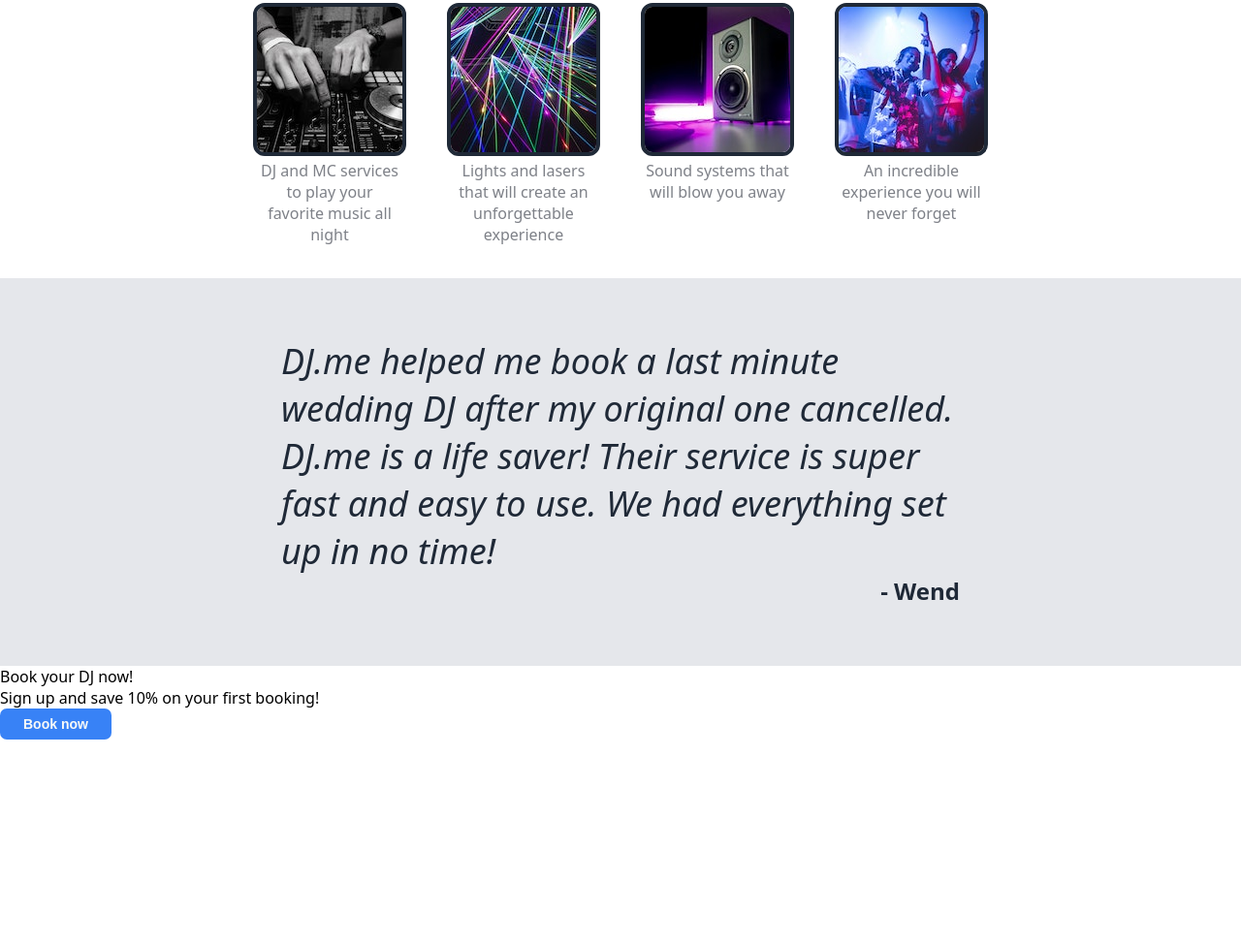
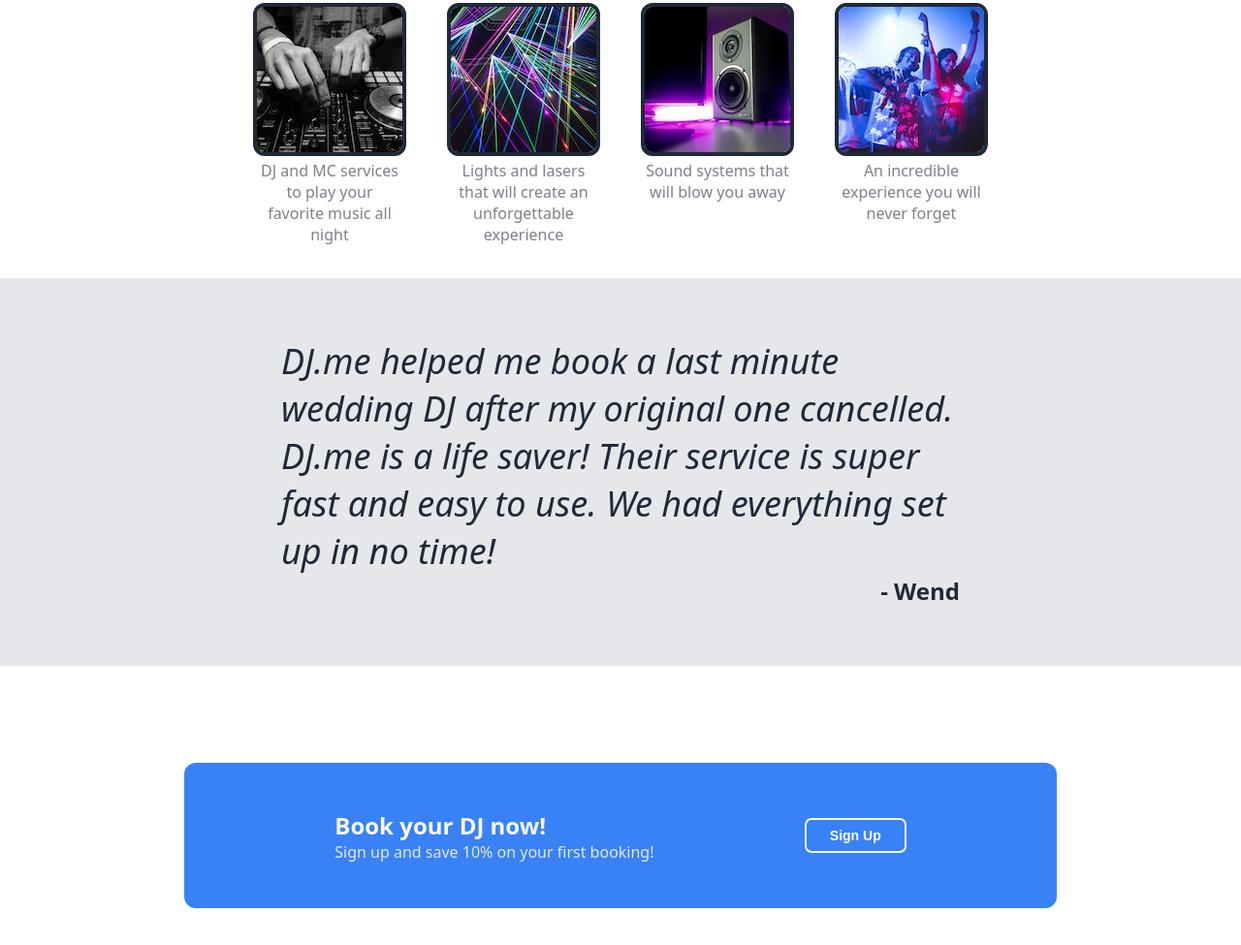
Before and after one commit to Kylealderman21/landing-page, a plain HTML site: page index.html in a window 1280 px wide. Shown: the part 601-1576 px from the top of the page at 97% size. Before the commit the page ends 1364 px from the top, so only its background shows below. Drawn offline with Linux system fonts and the light colour scheme.

Commit message:
Style and align hero-four contents

```diff
--- a/index.html
+++ b/index.html
@@ -60,8 +60,8 @@
           <div class="action-text">Book your DJ now!</div>
           <div class="action-text-two">Sign up and save 10% on your first booking!</div>
       </div>
-      <div class="book-now">
-        <button class="book">Book now</button>
+      <div class="sign-up">
+        <button class="sign-up-button">Sign Up</button>
       </div>
     </div>
   </body>
--- a/styles.css
+++ b/styles.css
@@ -156,3 +156,39 @@ button {
     color: #1f2937;
     font-weight: bold;
 }
+
+.hero-four  {
+    min-height: 350px;
+    display: flex;
+    flex-direction: column;
+    align-items: center;
+    justify-content: center;
+}
+
+.action-box  {
+    display: flex;
+    justify-content: center;
+    align-items: center;
+    min-width: 900px;
+    min-height: 150px;
+    background-color: #3882f6;
+    border-radius: 12px;
+    justify-content: space-evenly;
+}
+
+.action-text  {
+    color: #f9faf8;
+    font-size: 24px;
+    font-weight: bold;
+}
+
+.action-text-two  {
+    color: #E5E7EB;
+}
+
+.sign-up-button  {
+    padding: 8px;
+    padding-right: 24px;
+    padding-left: 24px;
+    border: 2px solid #f9faf8;
+}
```
